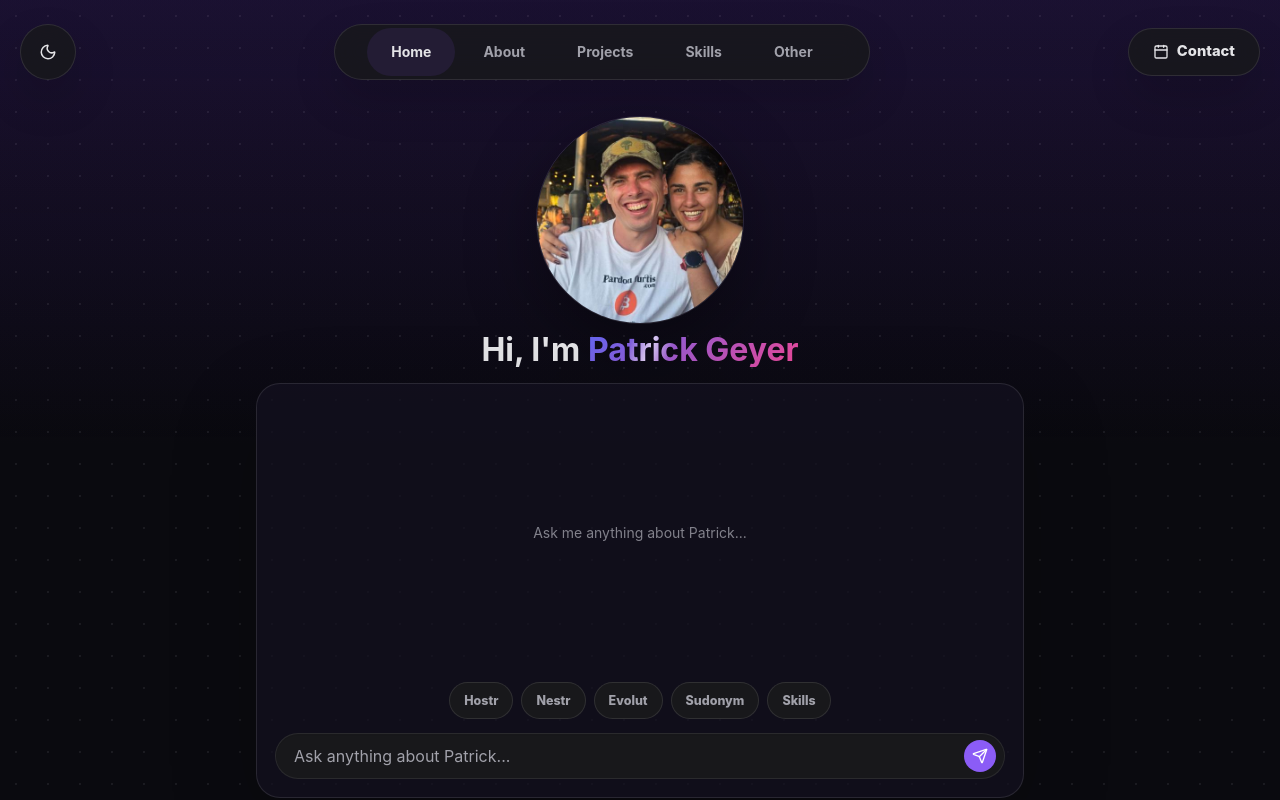
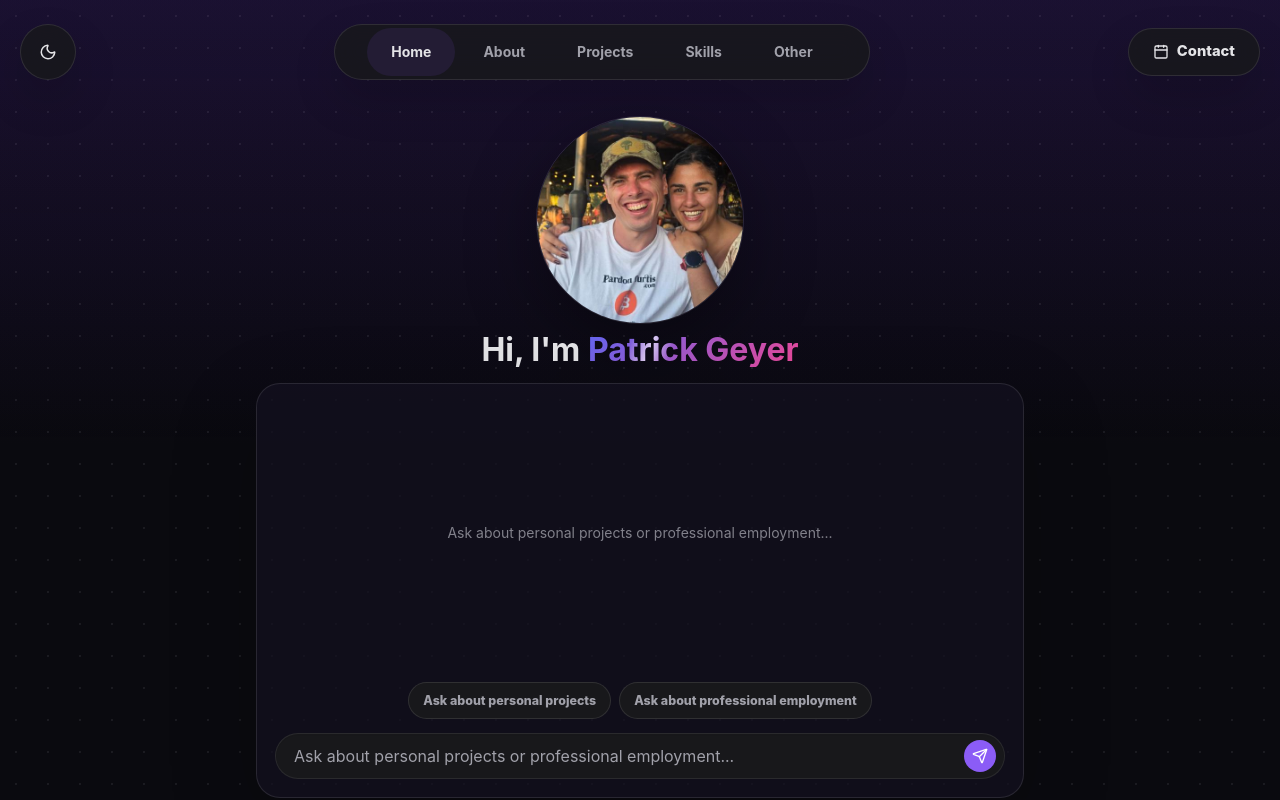
Before and after one commit to pats2sats/pats2sats.github.io, a React (Vite) app: page / in a window 1280 px wide. Shown: the top 800 px of the page. Built offline with nearby package versions, Linux system fonts and the light colour scheme.

Commit message:
Refine portfolio prompt labels

```diff
--- a/src/App.tsx
+++ b/src/App.tsx
@@ -197,21 +197,20 @@ function App() {
               Hi, I&apos;m <span>Patrick Geyer</span>
             </h1>
 
-            <div className="question-panel" aria-label="Portfolio highlights">
+            <div className="question-panel" aria-label="Portfolio prompts">
               <div className="panel-log">
-                <p className="prompt">Ask me anything about Patrick...</p>
+                <p className="prompt">
+                  Ask about personal projects or professional employment...
+                </p>
               </div>
 
               <div className="prompt-row">
-                <a href="#projects">Hostr</a>
-                <a href="#projects">Nestr</a>
-                <a href="#projects">Evolut</a>
-                <a href="#projects">Sudonym</a>
-                <a href="#stack">Skills</a>
+                <a href="#projects">Ask about personal projects</a>
+                <a href="#about">Ask about professional employment</a>
               </div>
 
               <div className="fake-input">
-                <span>Ask anything about Patrick...</span>
+                <span>Ask about personal projects or professional employment...</span>
                 <a href="#projects" aria-label="Jump to projects">
                   <Send size={16} />
                 </a>
```
